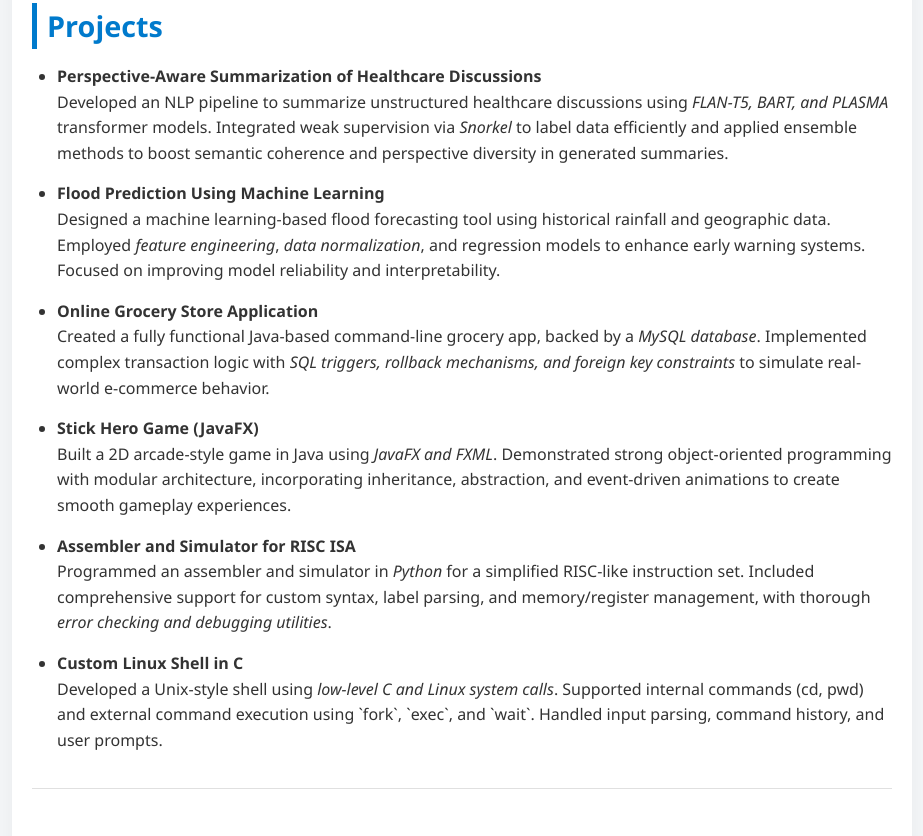
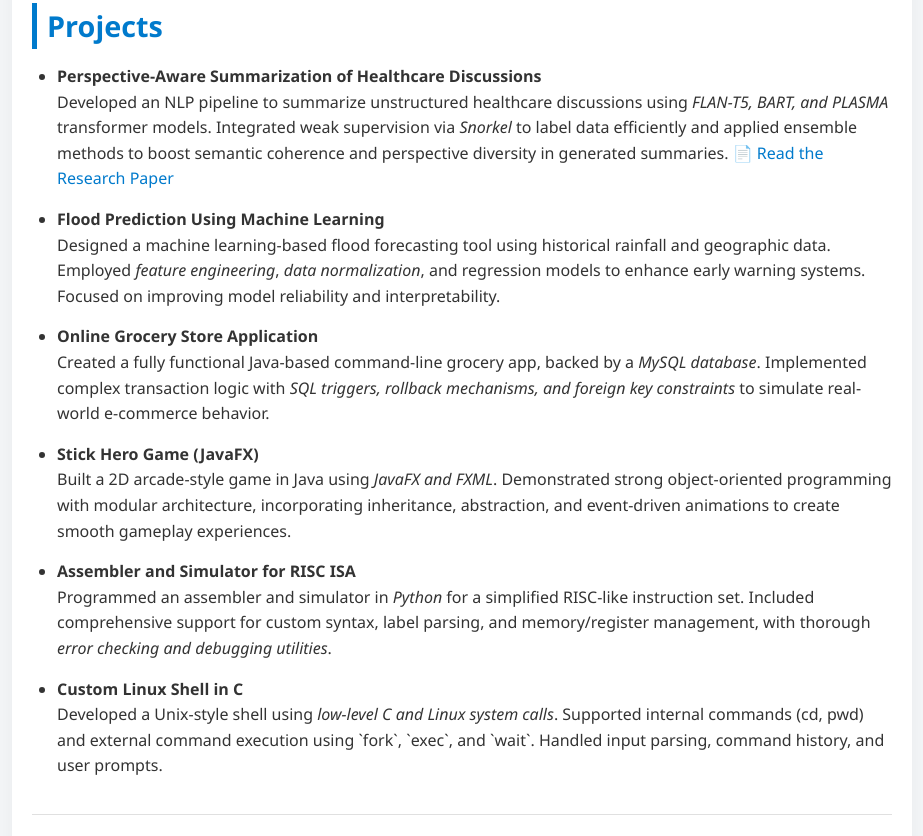
Before and after one commit to Harshvishwa123/resume-site, a plain HTML site: page index.html in a window 1280 px wide. Shown: the part 1097-1933 px from the top of the page, without its empty margins (178-1101 px from the left). Drawn offline with Linux system fonts and the light colour scheme.

Commit message:
Update index.html

```diff
--- a/index.html
+++ b/index.html
@@ -61,6 +61,7 @@
         <li>
           <strong>Perspective-Aware Summarization of Healthcare Discussions</strong><br>
           Developed an NLP pipeline to summarize unstructured healthcare discussions using <em>FLAN-T5, BART, and PLASMA</em> transformer models. Integrated weak supervision via <em>Snorkel</em> to label data efficiently and applied ensemble methods to boost semantic coherence and perspective diversity in generated summaries.
+          📄 <a href="https://drive.google.com/file/d/1ebBvkEjKrzX4R1QnLnurbuVhHZb_ox2c/view?usp=drive_link" target="_blank">Read the Research Paper</a>
         </li>
 
         <li>
```
